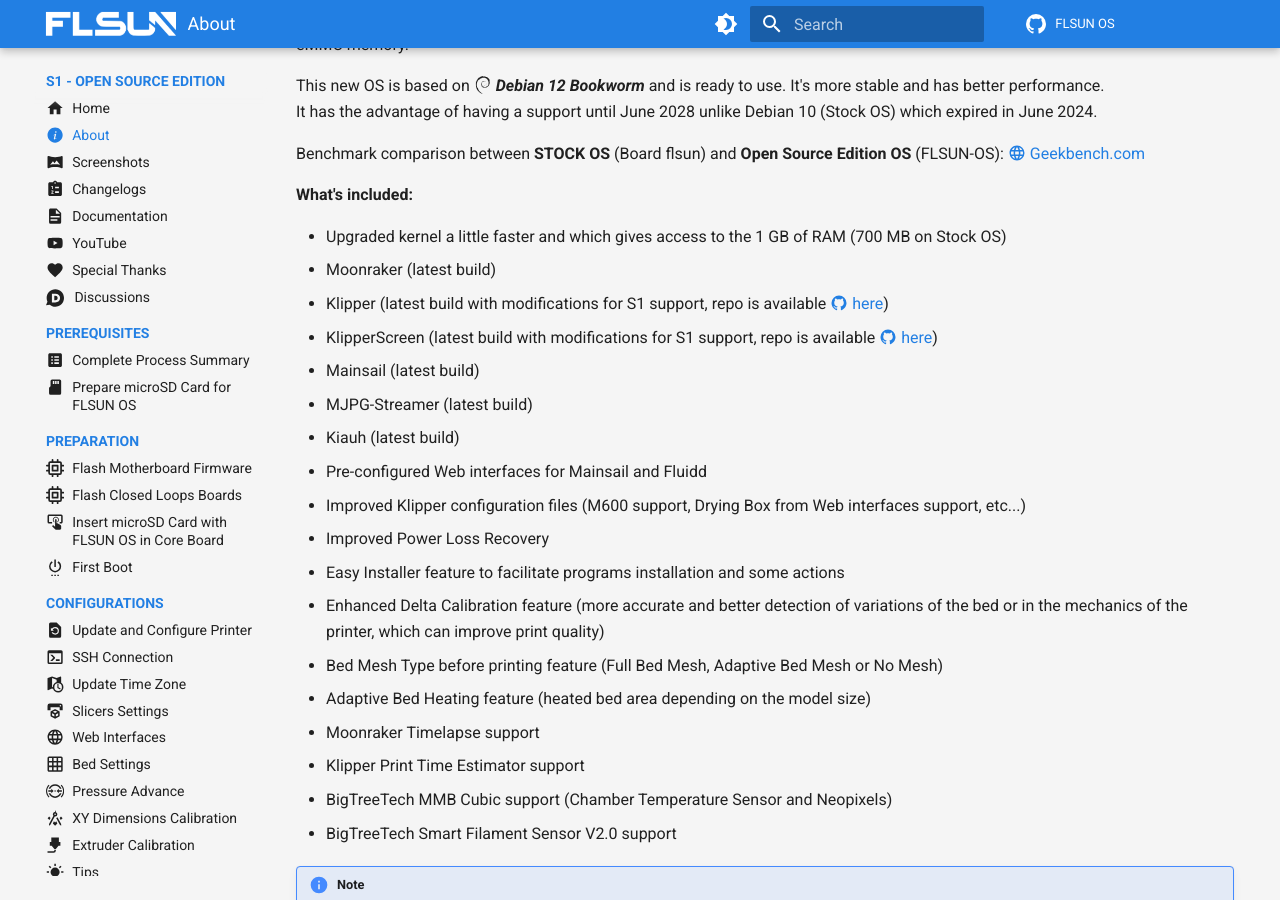
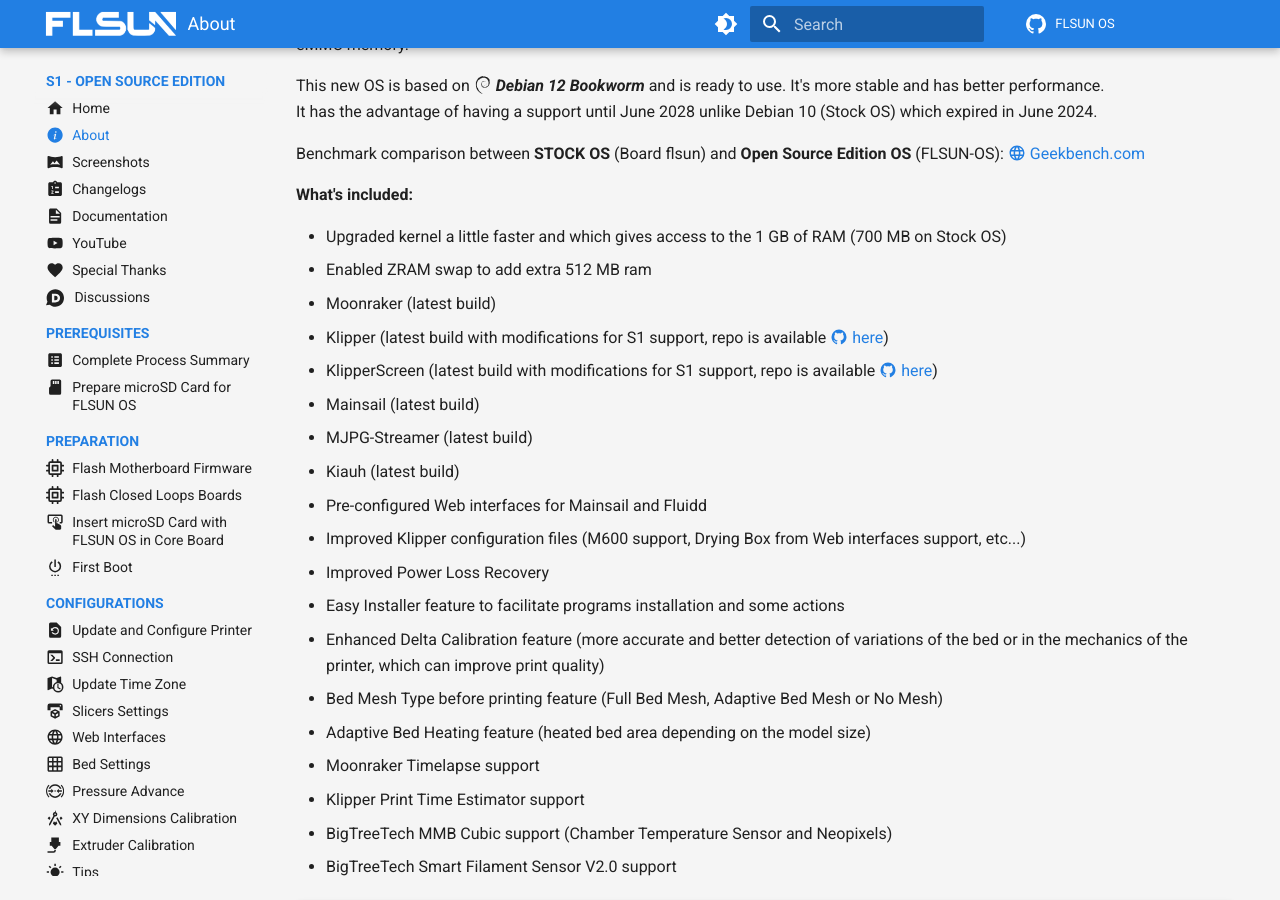
Before and after one commit to Guilouz/FLSUN-S1-Open-Source-Edition, an MkDocs documentation site: the page built from docs/about.md, in a window 1280 px wide and 900 px high, scrolled down 508 px. Built offline with MkDocs 1.6.1 and Material for MkDocs 9.7.7, drawn with Linux system fonts in a browser that asks for light colours; comment, search, counter and statistics services are not loaded.

Commit message:
Update about.md

```diff
--- a/docs/about.md
+++ b/docs/about.md
@@ -18,6 +18,7 @@ Benchmark comparison between **STOCK OS** (Board flsun) and **Open Source Editio
 **What's included:**
 
   - Upgraded kernel a little faster and which gives access to the 1 GB of RAM (700 MB on Stock OS)<br />
+  - Enabled ZRAM swap to add extra 512 MB ram<br />
   - Moonraker (latest build)<br />
   - Klipper (latest build with modifications for S1 support, repo is available <a href="https://github.com/Guilouz/Klipper-Flsun-S1">:material-github: here</a>)<br />
   - KlipperScreen (latest build with modifications for S1 support, repo is available <a href="https://github.com/Guilouz/KlipperScreen-Flsun-S1">:material-github: here</a>)<br />
```
